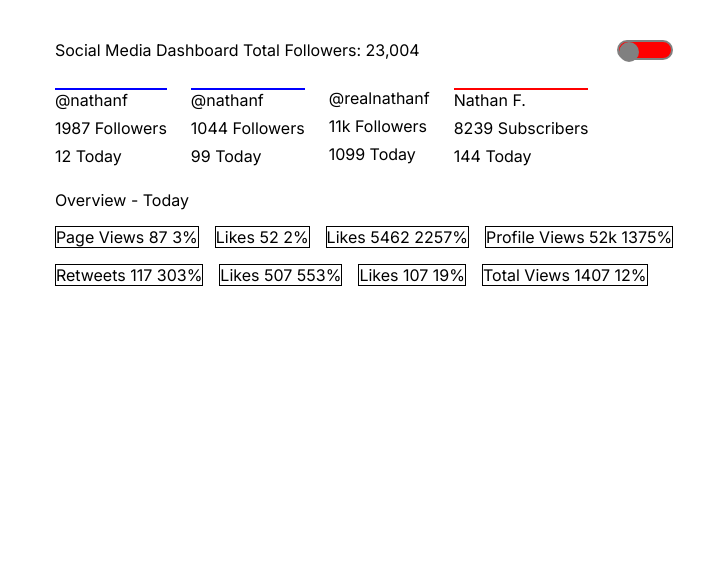
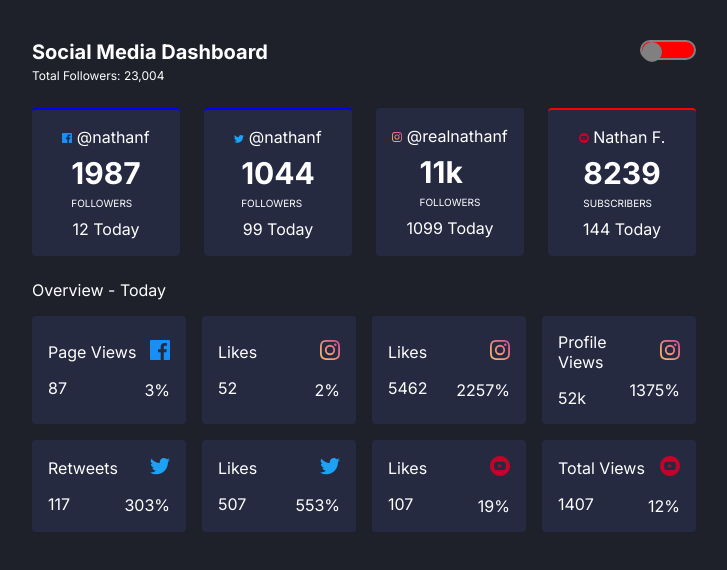
Before and after one commit to parvathy07r/social-media-dashboard, a plain HTML site: page index.html in a window 1280 px wide. Shown: the whole page, without its empty margins (276-1003 px from the left). Drawn offline with Linux system fonts and the light colour scheme.

Commit message:
Completed styling

```diff
--- a/index.html
+++ b/index.html
@@ -17,8 +17,8 @@
     <div class="container-one">
 
       <div>
-        <span>Social Media Dashboard</span>
-        <span>Total Followers: 23,004</span>
+        <span class="title">Social Media Dashboard</span><br>
+        <span class="followers-count">Total Followers: 23,004</span>
       </div>
 
       <div>
@@ -31,89 +31,164 @@
     <div class="container-two">
 
       <div class="box box-one">
-        <div>@nathanf</div>
+        <div><img src="./images/icon-facebook.svg" alt=""> @nathanf</div>
         <div>
-          1987
-          Followers
+          <span class="count"> 1987</span><br>
+          <span class="category"> FOLLOWERS</span>
         </div>
         <div>12 Today</div>
       </div>
 
       <div class="box box-two">
-        <div>@nathanf</div>
+        <div><img src="./images/icon-twitter.svg" alt=""> @nathanf</div>
         <div>
-          1044
-          Followers
+          <span class="count">1044</span><br>
+          <span class="category">FOLLOWERS</span>
         </div>
         <div>
           99 Today</div>
       </div>
 
       <div class="box box-three">
-        <div>@realnathanf</div>
+        <div><img src="./images/icon-instagram.svg" alt=""> @realnathanf</div>
         <div>
-          11k
-          Followers
+          <span class="count"> 11k</span><br>
+          <span class="category">FOLLOWERS</span>
         </div>
         <div>1099 Today</div>
       </div>
 
       <div class="box box-four">
-        <div> Nathan F.</div>
+        <div><img src="./images/icon-youtube.svg" alt=""> Nathan F.</div>
         <div>
-          8239
-          Subscribers
+          <span class="count">8239</span><br>
+          <span class="category">SUBSCRIBERS</span>
         </div>
         <div> 144 Today</div>
       </div>
 
     </div>
+
     <div class="container-three">
+
       <div class="overview-row-one">
         <span>Overview - Today</span>
       </div>
+
       <div class="overview-row-two">
+
         <div class="section">
-          Page Views
-          87
-          3%
+
+          <div class="section-column">
+            <div>Page Views</div>
+            <div> 87</div>
+          </div>
+
+          <div class="section-column column">
+            <div><img src="./images/icon-facebook.svg" alt=""></div>
+            <div>3%</div>
+          </div>
+
+        </div>
+
+        <div class="section">
+
+          <div class="section-column ">
+            <div>Likes</div>
+            <div>52</div>
+          </div>
+
+          <div class="section-column column">
+            <div><img src="./images/icon-instagram.svg" alt=""></div>
+            <div>2%</div>
+          </div>
+
+        </div>
+
+        <div class="section">
+
+          <div class="section-column">
+            <div>Likes</div>
+            <div>5462</div>
+          </div>
+
+          <div class="section-column column">
+            <div><img src="./images/icon-instagram.svg" alt=""></div>
+            <div>2257%</div>
+          </div>
+
+        </div>
+
+        <div class="section">
+
+          <div class="section-column">
+            <div>Profile Views</div>
+            <div>52k</div>
+          </div>
+
+          <div class="section-column column">
+            <div><img src="./images/icon-instagram.svg" alt=""></div>
+            <div>1375%</div>
+          </div>
+
+        </div>
+
+      </div>
+
+      <div class="overview-row-three">
+
+        <div class="section">
+
+          <div class="section-column">
+            <div>Retweets</div>
+            <div>117</div>
+          </div>
+
+          <div class="section-column column">
+            <div><img src="./images/icon-twitter.svg" alt=""></div>
+            <div>303%</div>
+          </div>
+
+        </div>
+
+        <div class="section">
+
+          <div class="section-column">
+            <div>Likes</div>
+            <div>507</div>
+          </div>
+
+          <div class="section-column column">
+            <div><img src="./images/icon-twitter.svg" alt=""></div>
+            <div>553%</div>
+          </div>
+        </div>
+
+        <div class="section">
+
+          <div class="section-column">
+            <div>Likes</div>
+            <div>107</div>
+          </div>
+
+          <div class="section-column column">
+            <div><img src="./images/icon-youtube.svg" alt=""></div>
+            <div>19%</div>
+          </div>
+
         </div>
         <div class="section">
-          Likes
-          52
-          2%
-        </div>
-        <div class="section">
-          Likes
-          5462
-          2257%
-        </div>
-        <div class="section">
-          Profile Views
-          52k
-          1375%
-        </div>
-      </div>
-      <div class="overview-row-three">
-        <div class="section">
-          Retweets
-          117
-          303%
-        </div>
-        <div class="section">
-          Likes
-          507
-          553%
-        </div>
-        <div class="section">
-          Likes
-          107
-          19%
-        </div>
-        <div class="section">
-          Total Views
-          1407
-          12%
+
+          <div class="section-column">
+            <div>Total Views</div>
+            <div>1407</div>
+          </div>
+
+          <div class="section-column column">
+            <div><img src="./images/icon-youtube.svg" alt=""></div>
+            <div>12%</div>
+          </div>
+
         </div>
       </div>
     </div>
--- a/styles.css
+++ b/styles.css
@@ -10,6 +10,8 @@ body {
   height: 100vh;
   padding: 32px;
   font-family: "Inter", sans-serif;
+  background-color: hsl(230, 17%, 14%);
+  color: white;
 }
 
 .wrapper {
@@ -43,13 +45,51 @@ body {
 }
 
 .section {
-  border: 1px solid black;
+  border-radius: 4px;
+  background-color: hsl(228, 28%, 20%);
+  border-radius: 4px;
+  padding: 16px;
+  display: flex;
+  justify-content: space-between;
+  width: 154px;
+}
+
+.section-column {
+  display: flex;
+  flex-direction: column;
+  row-gap:16px;
+  justify-content: center;
+}
+
+.column {
+  display: flex;
+  align-items: end;
+}
+
+.category {
+  font-size: 10px;
+}
+
+.box img {
+  width: 10px;
+}
+
+.count {
+  font-size: 30px;
+  font-weight: bold;
 }
 
 .box {
   display: flex;
   flex-direction: column;
   row-gap: 8px;
+  background-color: hsl(228, 28%, 20%);
+  border-radius: 4px;
+  padding: 16px;
+  height: 148px;
+  width: 148px;
+  justify-content: center;
+  align-items: center;
 }
 
 .box-one, .box-two {
@@ -100,3 +140,12 @@ body {
 .overview-row-two, .overview-row-three {
   column-gap: 16px;
 }
+
+.title {
+  font-size: 20px;
+  font-weight: bold;
+}
+
+.followers-count {
+  font-size: 12px;
+}
```
